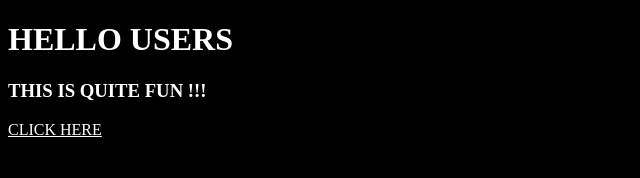
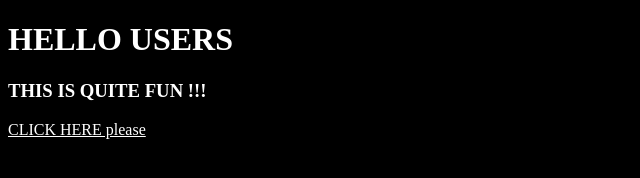
Before and after one commit to Oma3r3/mynodeapp, a website: page index.html in a window 1280 px wide. Shown: the full height of the page, 0-640 px from the left. Drawn offline with Linux system fonts and the light colour scheme.

Commit message:
Update index.html

```diff
--- a/index.html
+++ b/index.html
@@ -14,6 +14,6 @@
 <body>
     <h1>HELLO USERS</h1>
     <h3>THIS IS QUITE FUN !!!</h3>
-    <a href="/anotherpage">CLICK HERE</a>
+    <a href="/anotherpage">CLICK HERE please</a>
 </body>
 </html>
```
